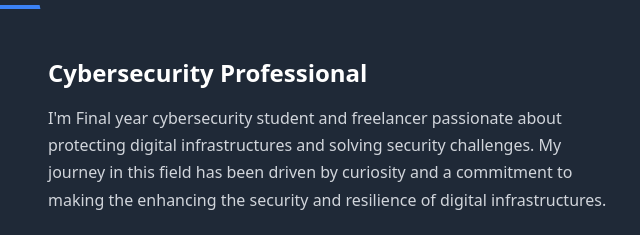
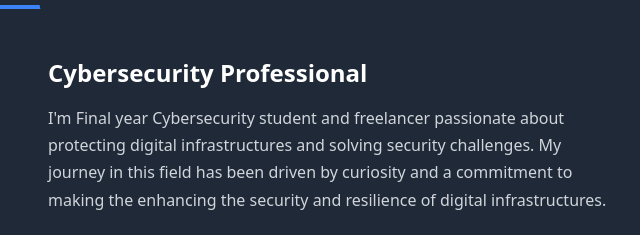
Before and after one commit to shambat/shamcyber, a plain HTML site: page index.html in a window 1280 px wide. Shown: the part 933-1168 px from the top of the page, 640-1280 px from the left. Drawn offline with nearby package versions, Linux system fonts and the light colour scheme.

Commit message:
Update index.html

```diff
--- a/index.html
+++ b/index.html
@@ -84,7 +84,7 @@
                 </div>
                 <div class="w-full md:w-1/2 md:pl-8 lg:pl-12">
                     <h3 class="text-xl sm:text-2xl font-semibold mb-4">Cybersecurity Professional</h3>
-                    <p class="text-gray-300 mb-6">I'm Final year cybersecurity student and freelancer passionate about protecting digital infrastructures and solving security challenges. My journey in this field has been driven by curiosity and a commitment to making the enhancing the security and resilience of digital infrastructures.</p>
+                    <p class="text-gray-300 mb-6">I'm Final year Cybersecurity student and freelancer passionate about protecting digital infrastructures and solving security challenges. My journey in this field has been driven by curiosity and a commitment to making the enhancing the security and resilience of digital infrastructures.</p>
                     <p class="text-gray-300 mb-6">I am committed to expanding my skills in penetration testing, threat detection, and system hardening while adapting to emerging technologies. With a strong focus on industry-oriented solutions, my goal is to build a solid foundation in cybersecurity and grow into a productive security professional.</p>
                     <div class="grid grid-cols-1 sm:grid-cols-2 gap-4 mb-6">
                         <div>
```
